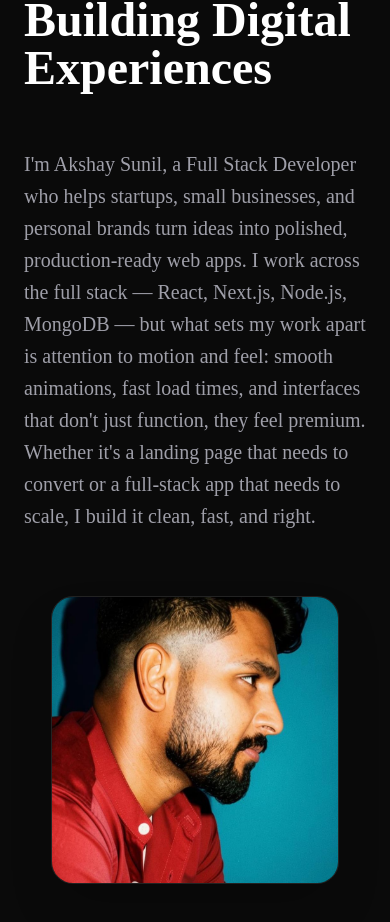
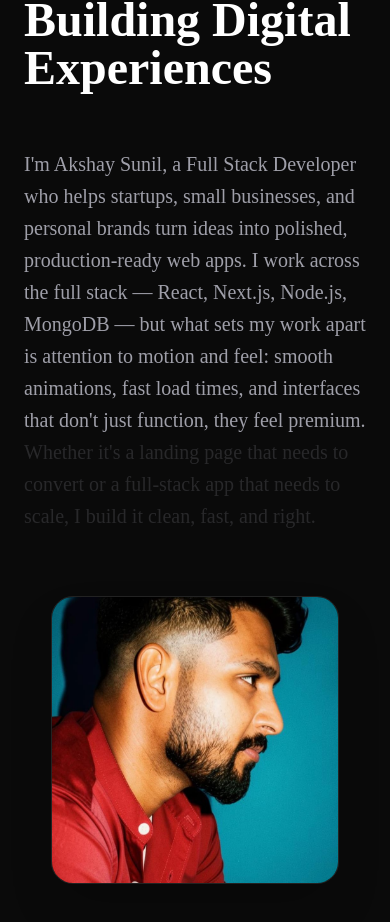
Before and after one commit to akshayofficial4/personal-portfolio, a Next.js app: page / in a window 390 px wide. Shown: the part 980-1902 px from the top of the page. Built offline with nearby package versions, Linux system fonts and the light colour scheme.

Commit message:
Enhance ScrollText for mobile character reveal
Refactor ScrollText component to support mobile character reveal and maintain original desktop scroll effect.

```diff
--- a/src/Components/ScrollText.tsx
+++ b/src/Components/ScrollText.tsx
@@ -1,7 +1,6 @@
 "use client";
-
 import { motion, useScroll, useTransform, MotionValue } from "framer-motion";
-import { useRef } from "react";
+import { useRef, useState, useEffect } from "react";
 
 interface ScrollRevealTextProps {
   text: string;
@@ -17,7 +16,6 @@ interface CharacterProps {
 
 const Character = ({ char, progress, start, end }: CharacterProps) => {
   const opacity = useTransform(progress, [start, end], [0.2, 1]);
-
   return (
     <motion.span style={{ opacity }} className="inline">
       {char}
@@ -25,25 +23,72 @@ const Character = ({ char, progress, start, end }: CharacterProps) => {
   );
 };
 
+const useIsMobile = (breakpoint = 768) => {
+  const [isMobile, setIsMobile] = useState(false);
+
+  useEffect(() => {
+    const check = () => setIsMobile(window.innerWidth < breakpoint);
+    check();
+    window.addEventListener("resize", check);
+    return () => window.removeEventListener("resize", check);
+  }, [breakpoint]);
+
+  return isMobile;
+};
+
+// stagger container for mobile one-time reveal
+const container = {
+  hidden: {},
+  visible: {
+    transition: { staggerChildren: 0.015 },
+  },
+};
+
+const charVariant = {
+  hidden: { opacity: 0.2 },
+  visible: { opacity: 1, transition: { duration: 0.2 } },
+};
+
 const ScrollText = ({ text, className = "" }: ScrollRevealTextProps) => {
-  const words = text.split("");
+  const characters = text.split("");
   const containerRef = useRef<HTMLDivElement>(null);
+  const isMobile = useIsMobile();
 
   const { scrollYProgress } = useScroll({
     target: containerRef,
     offset: ["start 80%", "end 60%"],
   });
 
+  // --- MOBILE: per-character reveal, but runs ONCE, never replays ---
+  if (isMobile) {
+    return (
+      <motion.div
+        ref={containerRef}
+        className={className}
+        variants={container}
+        initial="hidden"
+        whileInView="visible"
+        viewport={{ once: true, amount: 0.3 }}
+      >
+        {characters.map((char, index) => (
+          <motion.span key={index} variants={charVariant} className="inline">
+            {char}
+          </motion.span>
+        ))}
+      </motion.div>
+    );
+  }
+
+  // --- DESKTOP/LAPTOP: original live scroll-scrubbed effect, unchanged ---
   return (
     <div ref={containerRef} className={className}>
-      {words.map((word, index) => {
-        const start = index / words.length;
-        const end = start + 1 / words.length;
-
+      {characters.map((char, index) => {
+        const start = index / characters.length;
+        const end = start + 1 / characters.length;
         return (
           <Character
             key={index}
-            char={word}
+            char={char}
             progress={scrollYProgress}
             start={start}
             end={end}
```
